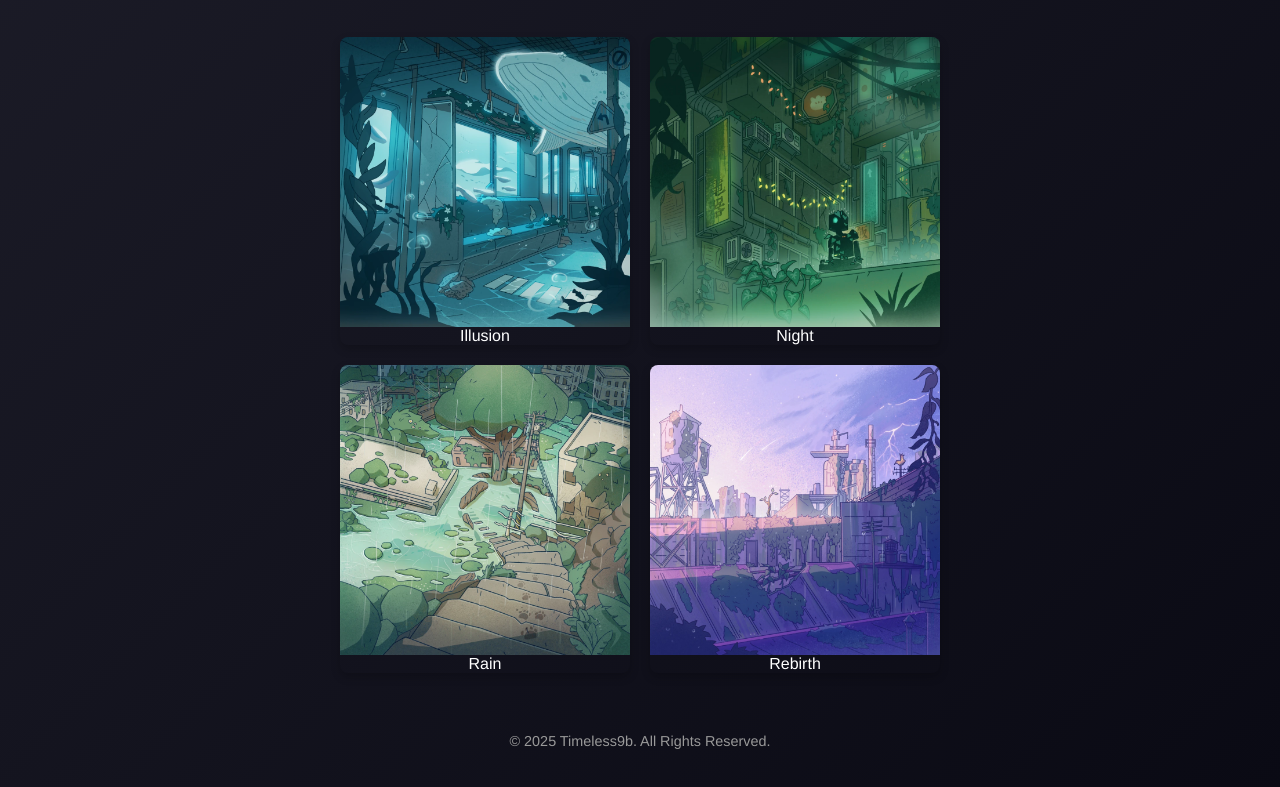
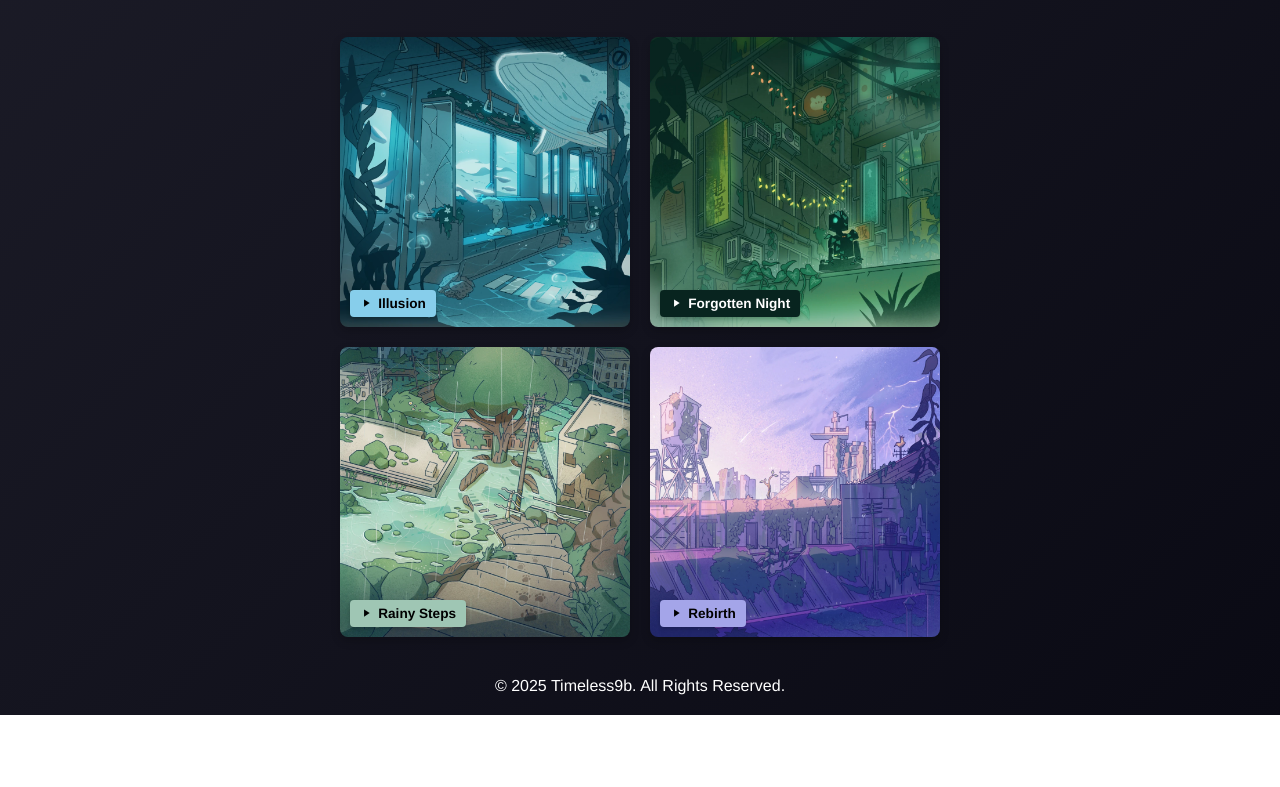
Before and after one commit to jimyhuang/timeless9b, a plain HTML site: page index.html in a window 1280 px wide. Shown: the part 445-1232 px from the top of the page. After the commit the page ends 1160 px from the top, so only its background shows below. Drawn offline with Linux system fonts and the light colour scheme.

Commit message:
Add image labels and favicons

```diff
--- a/index.html
+++ b/index.html
@@ -3,6 +3,7 @@
 <head>
   <meta charset="UTF-8">
   <meta name="viewport" content="width=device-width, initial-scale=1.0">
+  <link rel="icon" type="image/webp" href="avatar-favicon.webp">
   <title>Timeless9b</title>
   <!-- Google tag (gtag.js) -->
   <script async src="https://www.googletagmanager.com/gtag/js?id=G-1E8H18Q96R"></script>
@@ -113,6 +114,7 @@
       transition: transform 0.3s ease, opacity 0.3s;
       border-radius: 8px;
       overflow: hidden; /* Ensures image corners are rounded if image itself isn't */
+      position: relative; /* Added for positioning child elements */
       box-shadow: 0 4px 10px rgba(0, 0, 0, 0.2);
     }
 
@@ -129,8 +131,29 @@
       object-fit: cover; /* Cover the area, cropping if necessary */
     }
 
-    .music-item span {
-      display: block; /* For potential future text below image */
+    .music-info {
+      position: absolute;
+      bottom: 10px;
+      left: 10px;
+      display: inline-flex;
+      align-items: center;
+      padding: 6px 10px;
+      border-radius: 4px;
+      font-size: 0.85rem;
+      font-weight: 600;
+      /* background-color and color will be set via inline styles */
+      pointer-events: none; /* Ensures the link is clickable */
+      box-shadow: 0 2px 4px rgba(0,0,0,0.2);
+    }
+
+    .music-info .play-icon {
+      width: 0.9em;
+      height: 0.9em;
+      margin-right: 6px;
+      fill: currentColor; /* Icon color inherits from .music-info's text color */
+    }
+
+    /* Removed old .music-item span rule as it's replaced by .music-info */
     }
 
     footer {
@@ -210,19 +233,31 @@
     <div class="music-grid">
       <a href="https://artists.landr.com/056870967684" class="music-item" target="_blank">
         <img src="illusion.webp" alt="Illusion">
-        <span>Illusion</span>
+        <span class="music-info" style="background-color: #87CEEB; color: #000000;">
+          <svg class="play-icon" viewBox="0 0 24 24" xmlns="http://www.w3.org/2000/svg"><path d="M8 5V19L19 12L8 5Z"/></svg>
+          Illusion
+        </span>
       </a>
       <a href="https://artists.landr.com/990591043879" class="music-item" target="_blank">
         <img src="night.webp" alt="Night">
-        <span>Night</span>
+        <span class="music-info" style="background-color: #08241f; color: #FFFFFF;">
+          <svg class="play-icon" viewBox="0 0 24 24" xmlns="http://www.w3.org/2000/svg"><path d="M8 5V19L19 12L8 5Z"/></svg>
+          Forgotten Night
+        </span>
       </a>
       <a href="https://artists.landr.com/990591001978" class="music-item" target="_blank">
-        <img src="rain.webp" alt="Rain">
-        <span>Rain</span>
+        <img src="rain.webp" alt="Rainy Steps">
+        <span class="music-info" style="background-color: #9fc6b4; color: #000000;">
+          <svg class="play-icon" viewBox="0 0 24 24" xmlns="http://www.w3.org/2000/svg"><path d="M8 5V19L19 12L8 5Z"/></svg>
+          Rainy Steps
+        </span>
       </a>
       <a href="https://artists.landr.com/990591222366" class="music-item" target="_blank">
         <img src="rebirth.webp" alt="Rebirth">
-        <span>Rebirth</span>
+        <span class="music-info" style="background-color: #a4a5e9; color: #000000;">
+          <svg class="play-icon" viewBox="0 0 24 24" xmlns="http://www.w3.org/2000/svg"><path d="M8 5V19L19 12L8 5Z"/></svg>
+          Rebirth
+        </span>
       </a>
     </div>
   </div>
```
Also changed, not shown: avatar-favicon.webp (added).
